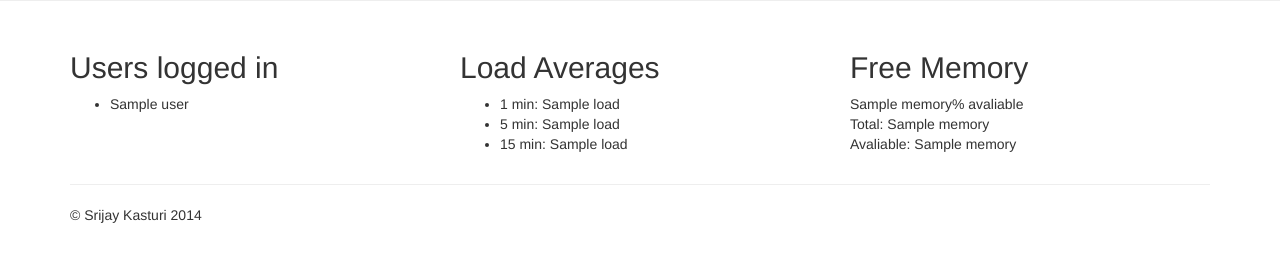
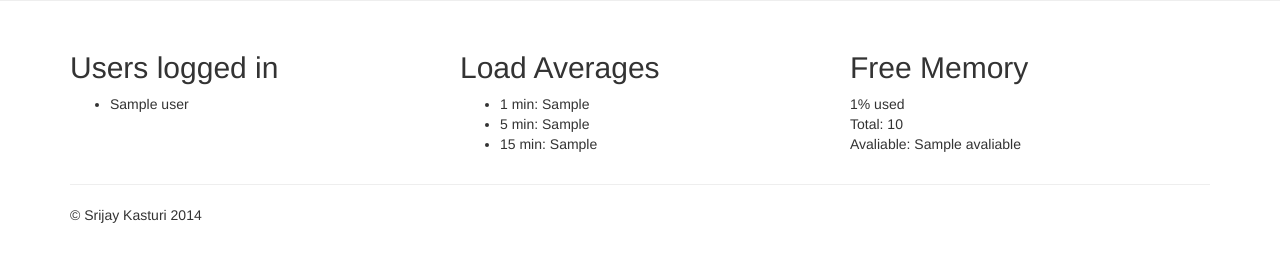
Before and after one commit to sckasturi/status, a Flask app: template app/templates/index.html in a window 1280 px wide. Shown: the part 304-566 px from the top of the page. Run offline with Flask 2, Linux system fonts and the light colour scheme; the template is opened without the code that fills it: most values are stand-ins (such as "Sample title", 1, 10 or a date in 2020); parts of the project's set-up code (start-up, migrations or seed data) failed here and were passed over; some libraries are stand-ins or nearby versions.

Commit message:
Starting docs and simple fixups

```diff
--- a/app/templates/index.html
+++ b/app/templates/index.html
@@ -59,15 +59,15 @@
         </div>
         <div class="col-md-4">
           <h2>Load Averages</h2>
-          <p><ul><li>1 min: {{load.0}}</li><li>5 min: {{load.1}}</li><li>15 min: {{load.2}}</li></ul></p>
+          <p><ul><li>1 min: {{load["1m"]}}</li><li>5 min: {{load["5m"]}}</li><li>15 min: {{load["15m"]}}</li></ul></p>
        </div>
         <div class="col-md-4">
           <h2>Free Memory</h2>
-          <p>{{memory.0}}% avaliable
+          <p>{{memory.percent}}% used
 	      <br/>
-	      Total: {{memory.1}}
+	      Total: {{memory.total}}
 	      <br/>
-	      Avaliable: {{memory.2}}
+	      Avaliable: {{memory.avaliable}}
           </p>
         </div>
       </div>
--- /dev/null
+++ b/requirements.txt
@@ -0,0 +1,6 @@
+Flask==0.10.1
+Jinja2==2.7.2
+MarkupSafe==0.19
+Werkzeug==0.9.4
+itsdangerous==0.24
+psutil==2.1.0
```
